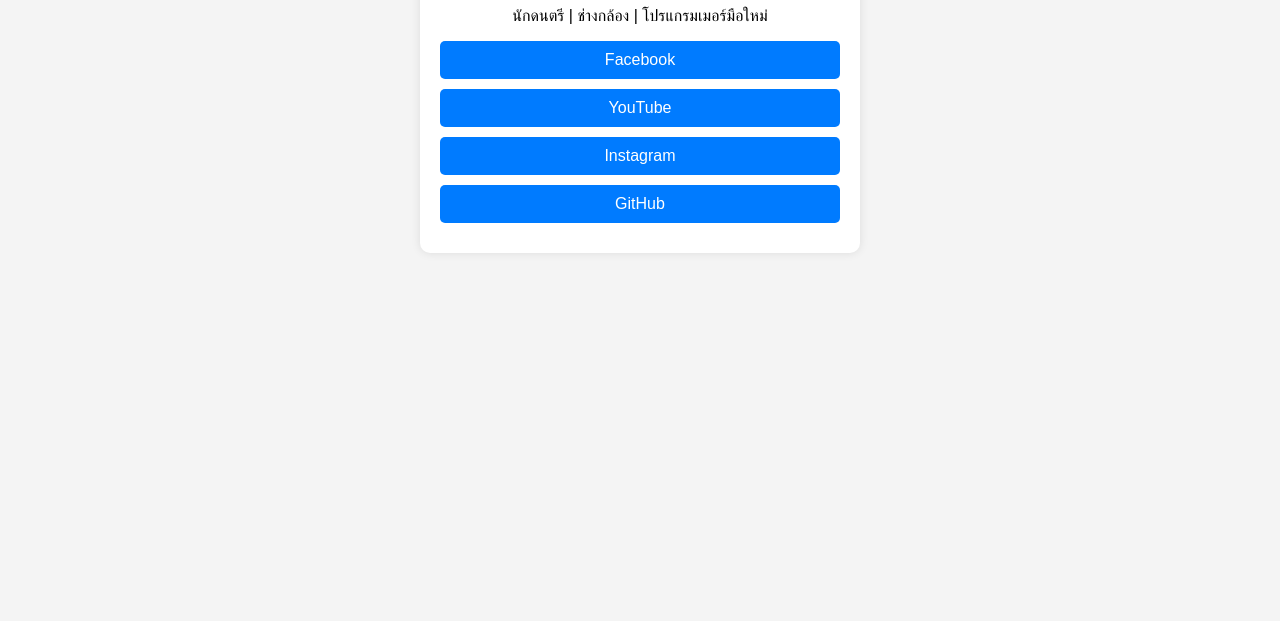
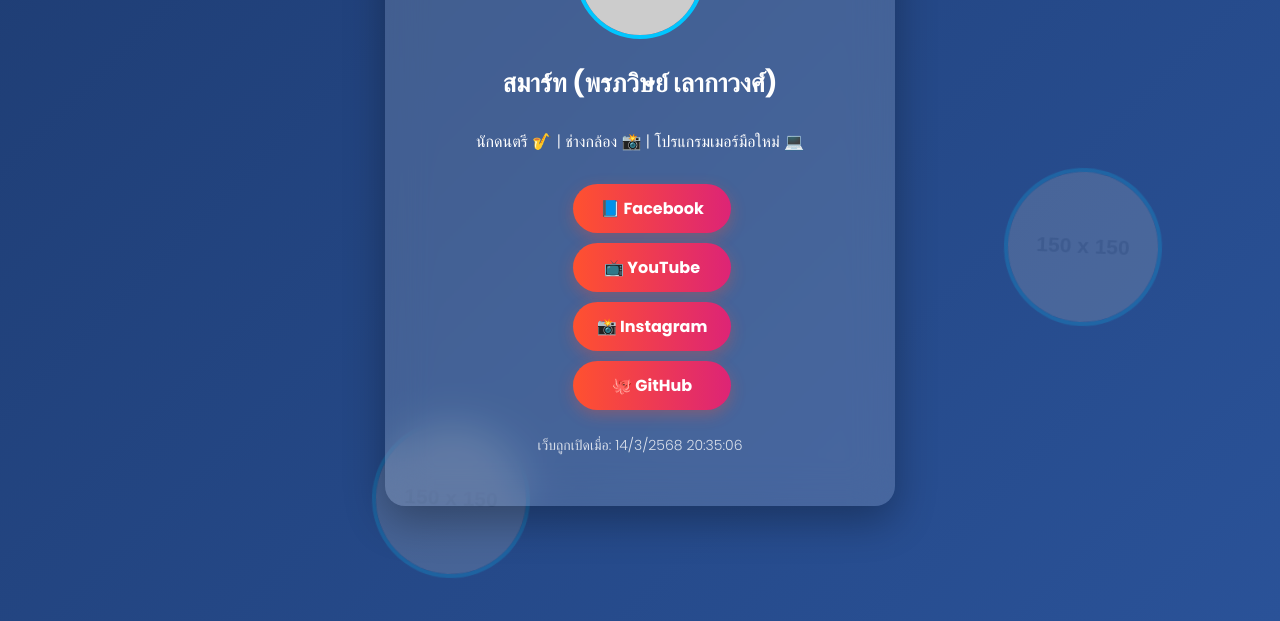
Before and after one commit to smart23366/smart, a plain HTML site: page index.html in a window 1280 px wide. Shown: the part 235-856 px from the top of the page. Before the commit the page ends 800 px from the top, so only its background shows below. Drawn offline with Linux system fonts and the light colour scheme; placeholder pictures from the web are drawn by us.

Commit message:
index.html

```diff
--- a/index.html
+++ b/index.html
@@ -4,48 +4,122 @@
     <meta charset="UTF-8">
     <meta name="viewport" content="width=device-width, initial-scale=1.0">
     <title>Portfolio - สมาร์ท</title>
+    <link href="https://fonts.googleapis.com/css2?family=Poppins:wght@300;400;700&display=swap" rel="stylesheet">
     <style>
         body {
-            font-family: Arial, sans-serif;
+            font-family: 'Poppins', sans-serif;
             text-align: center;
-            background-color: #f4f4f4;
+            background: linear-gradient(135deg, #1e3c72, #2a5298);
             padding: 20px;
+            color: white;
+            display: flex;
+            justify-content: center;
+            align-items: center;
+            height: 100vh;
+            overflow: hidden;
+            position: relative;
         }
-        .profile {
-            max-width: 400px;
-            background: white;
-            padding: 20px;
-            border-radius: 10px;
-            box-shadow: 0 0 10px rgba(0, 0, 0, 0.1);
-            margin: auto;
+        .background-icons {
+            position: absolute;
+            width: 100%;
+            height: 100%;
+            top: 0;
+            left: 0;
+            overflow: hidden;
+            z-index: 1;
+        }
+        .background-icons img {
+            position: absolute;
+            width: 150px;
+            opacity: 0.2;
+            animation: float 8s infinite alternate ease-in-out;
+        }
+        @keyframes float {
+            0% { transform: translate(0px, 0px) rotate(0deg); }
+            25% { transform: translate(50px, -50px) rotate(10deg); }
+            50% { transform: translate(-70px, 30px) rotate(-15deg); }
+            75% { transform: translate(40px, -80px) rotate(20deg); }
+            100% { transform: translate(-50px, 60px) rotate(0deg); }
+        }
+        .container {
+            display: flex;
+            flex-direction: column;
+            align-items: center;
+            background: rgba(255, 255, 255, 0.15);
+            padding: 30px;
+            border-radius: 20px;
+            box-shadow: 0 15px 40px rgba(0, 0, 0, 0.3);
+            backdrop-filter: blur(20px);
+            max-width: 450px;
+            width: 90%;
+            z-index: 10;
+            position: relative;
         }
         img {
-            width: 100px;
+            width: 120px;
             border-radius: 50%;
-            margin-bottom: 10px;
+            margin-bottom: 15px;
+            border: 4px solid #00c6ff;
+        }
+        h1 {
+            margin: 10px 0;
+            font-size: 26px;
+            font-weight: 700;
+        }
+        p {
+            font-size: 16px;
+            margin-bottom: 20px;
+            font-weight: 300;
         }
         .links a {
             display: block;
+            width: 100%;
             margin: 10px 0;
-            padding: 10px;
-            background: #007bff;
+            padding: 12px;
+            background: linear-gradient(to right, #ff512f, #dd2476);
             color: white;
             text-decoration: none;
-            border-radius: 5px;
+            border-radius: 30px;
+            font-weight: bold;
+            transition: all 0.4s;
+            box-shadow: 0 5px 15px rgba(255, 81, 47, 0.3);
+        }
+        .links a:hover {
+            transform: scale(1.08);
+            background: linear-gradient(to right, #dd2476, #ff512f);
+            box-shadow: 0 10px 20px rgba(255, 81, 47, 0.5);
+        }
+        .time {
+            margin-top: 15px;
+            font-size: 14px;
+            opacity: 0.8;
         }
     </style>
+    <script>
+        function updateTime() {
+            const now = new Date();
+            document.getElementById("time").innerText = "เว็บถูกเปิดเมื่อ: " + now.toLocaleString("th-TH");
+        }
+        window.onload = updateTime;
+    </script>
 </head>
 <body>
-    <div class="profile">
-        <img src="https://via.placeholder.com/100" alt="Profile Picture">
+    <div class="background-icons">
+        <img src="https://via.placeholder.com/150" style="top: 10%; left: 10%;" alt="Camera">
+        <img src="https://via.placeholder.com/150" style="top: 50%; left: 80%;" alt="Drone">
+        <img src="https://via.placeholder.com/150" style="top: 80%; left: 30%;" alt="Saxophone">
+    </div>
+    <div class="container">
+        <img src="https://via.placeholder.com/120" alt="Profile Picture">
         <h1>สมาร์ท (พรภวิษย์ เลากาวงศ์)</h1>
-        <p>นักดนตรี | ช่างกล้อง | โปรแกรมเมอร์มือใหม่</p>
+        <p>นักดนตรี 🎷 | ช่างกล้อง 📸 | โปรแกรมเมอร์มือใหม่ 💻</p>
         <div class="links">
-            <a href="#">Facebook</a>
-            <a href="#">YouTube</a>
-            <a href="#">Instagram</a>
-            <a href="#">GitHub</a>
+            <a href="#">📘 Facebook</a>
+            <a href="#">📺 YouTube</a>
+            <a href="#">📸 Instagram</a>
+            <a href="#">🐙 GitHub</a>
         </div>
+        <p class="time" id="time"></p>
     </div>
 </body>
 </html>
```
